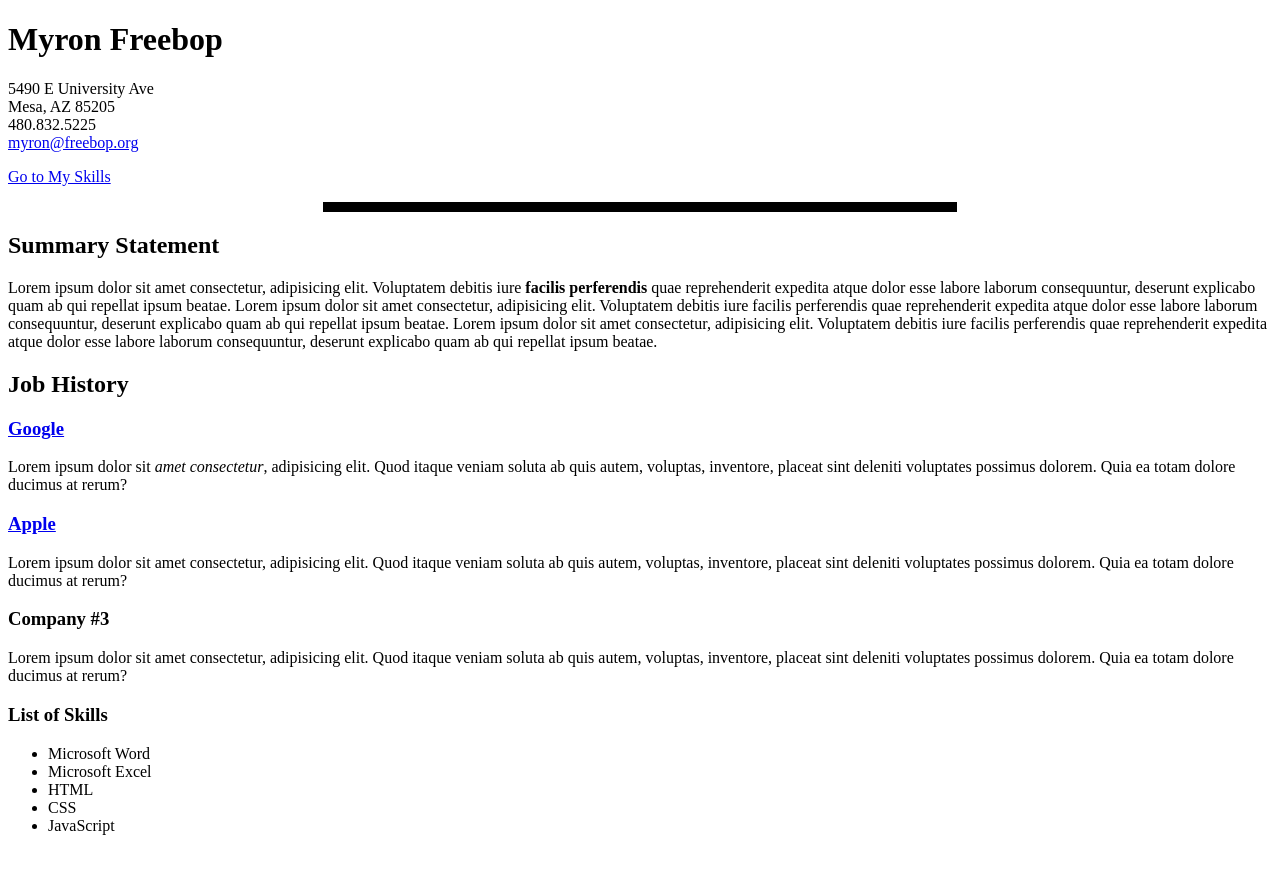
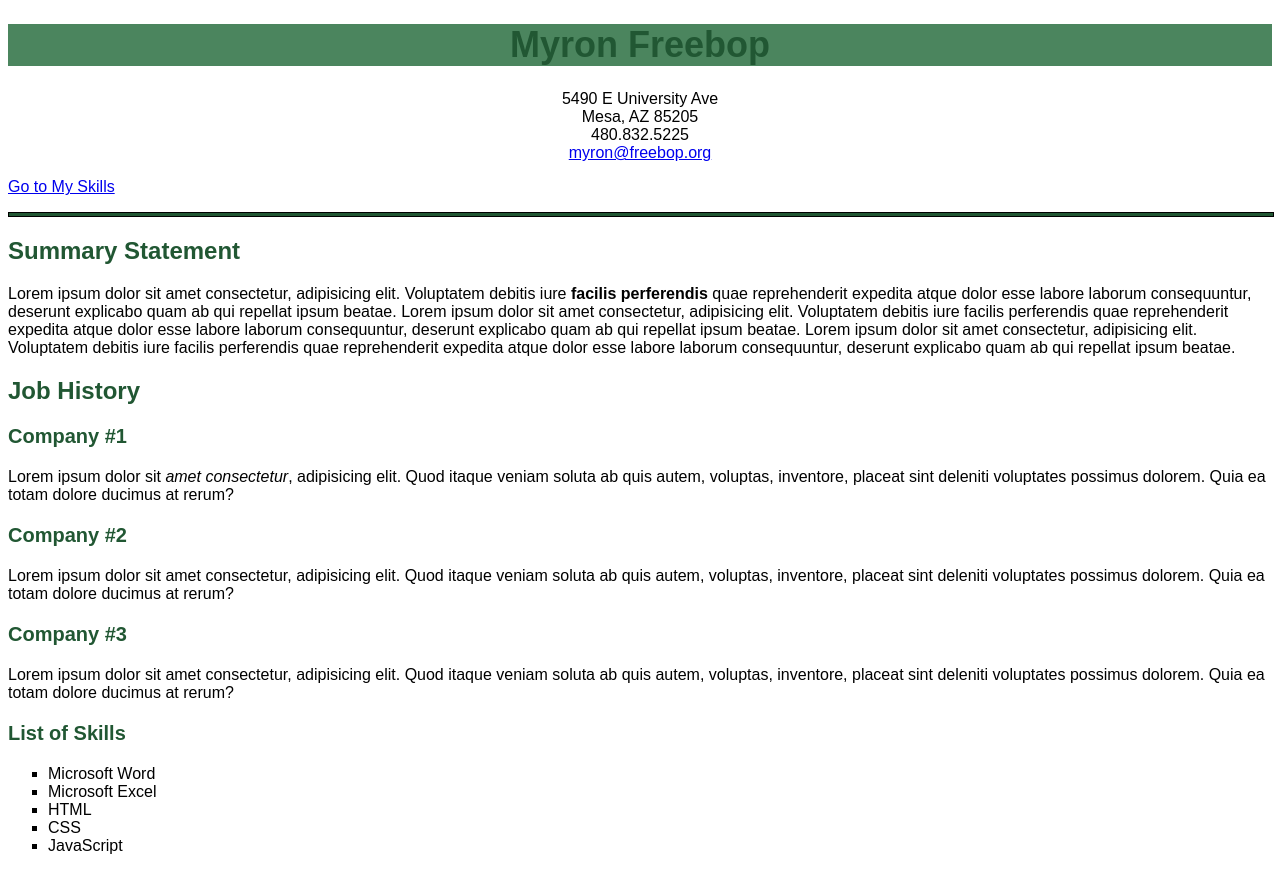
Before and after one commit to zachschumann/cis133day, a plain HTML site: page week4/resume.html in a window 1280 px wide. Drawn offline with Linux system fonts and the light colour scheme.

Commit message:
week 4 commit

```diff
--- /dev/null
+++ b/week4/Style.css
@@ -0,0 +1,9 @@
+a{
+    text-decoration: none;
+    color: yellow;
+}
+
+div {
+    font-size: xx-large;
+    color: blue;
+}
--- /dev/null
+++ b/week4/handson4.css
@@ -0,0 +1,5 @@
+div{
+    color: brown;
+    font-size: 1.2em;
+    font-family: arial;
+}
--- /dev/null
+++ b/week4/resume.css
@@ -0,0 +1,29 @@
+body{
+    font-family:sans-serif;
+    font-size: 16px;
+}
+h1{
+    background-color: #4B855E;
+    text-align: center;
+    color: #215733;
+    font-size: 36px;
+}
+h2{
+    color: #215733;
+    font-size: 24px;
+}
+h3{
+    color: #215733;
+    font-size: 20px;
+}
+hr{
+    height: 3px;
+    border-style: solid;
+    background-color:#215733;
+}
+.address{
+    text-align: center;
+}
+ul{
+    list-style: square;
+}
--- a/week4/resume.html
+++ b/week4/resume.html
@@ -5,10 +5,11 @@
     <meta http-equiv="X-UA-Compatible" content="IE=edge">
     <meta name="viewport" content="width=device-width, initial-scale=1.0">
     <title>Myron Freebop's Online Resume</title>
+    <link rel="stylesheet" href="resume.css"/>
 </head>
 <body>
     <h1>Myron Freebop</h1>
-    <p>
+    <p class= address>
         5490 E University Ave<br />
         Mesa, AZ 85205<br />
         480.832.5225<br />
@@ -17,7 +18,7 @@
 
     <p><a href="#skillsList">Go to My Skills</a></p>
 
-    <hr size="10" width="50%" color="black" />
+    <hr size="10" width="100%" color="black" />
 
     <h2>Summary Statement</h2>
     <p>
@@ -28,12 +29,12 @@
 
     <h2>Job History</h2>
 
-    <h3><a href="http://www.google.com">Google</a></h3>
+    <h3>Company #1</h3>
     <p>
         Lorem ipsum dolor sit <i>amet consectetur</i>, adipisicing elit. Quod itaque veniam soluta ab quis autem, voluptas, inventore, placeat sint deleniti voluptates possimus dolorem. Quia ea totam dolore ducimus at rerum?
     </p>
 
-    <h3><a href="http://www.apple.com" target="_blank">Apple</a></h3>
+    <h3>Company #2</h3>
     <p>
         Lorem ipsum dolor sit amet consectetur, adipisicing elit. Quod itaque veniam soluta ab quis autem, voluptas, inventore, placeat sint deleniti voluptates possimus dolorem. Quia ea totam dolore ducimus at rerum?
     </p>
```
Also changed, not shown: week4/handson4.html (added, +26 -0 lines), week4/styling.html (added, +20 -0 lines).
